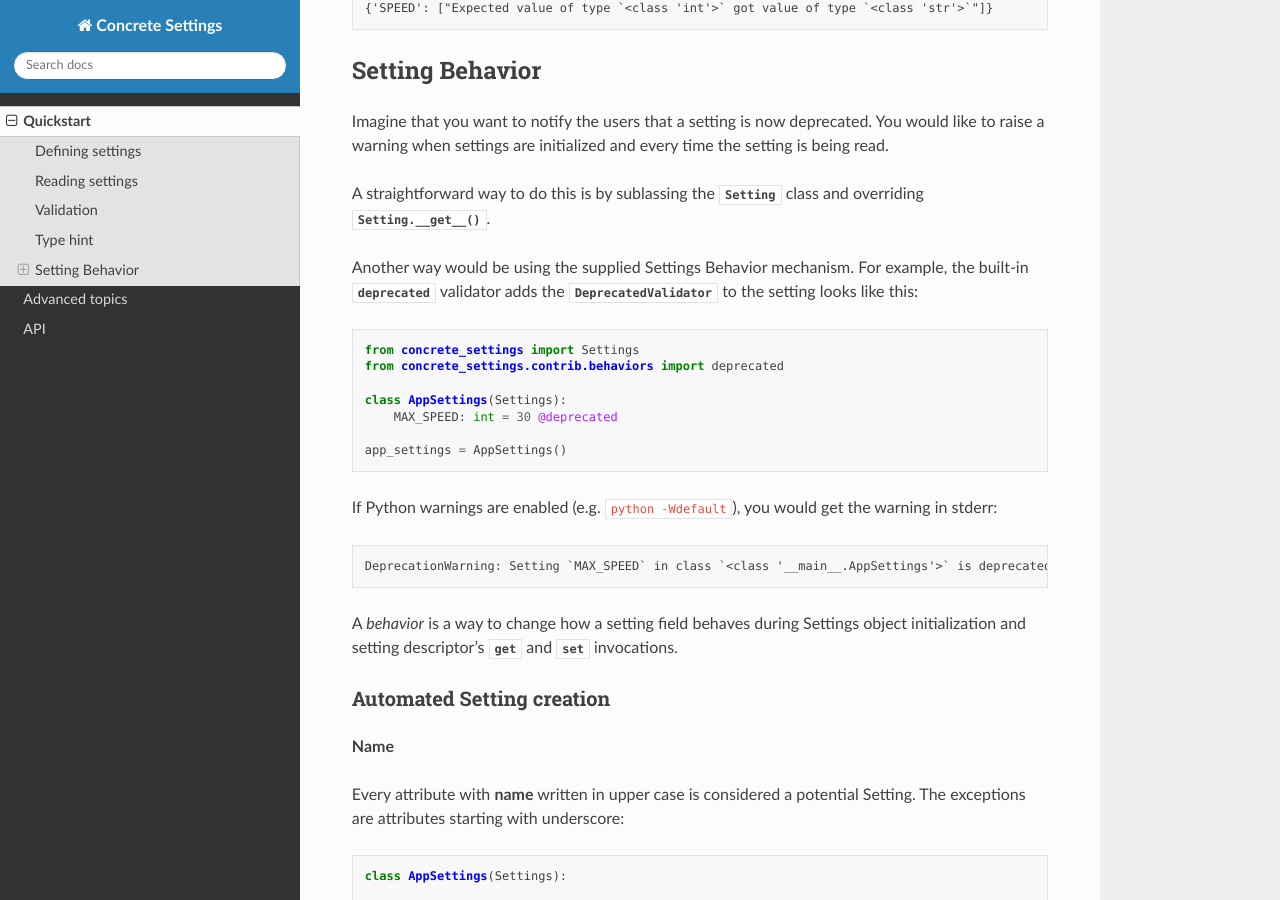
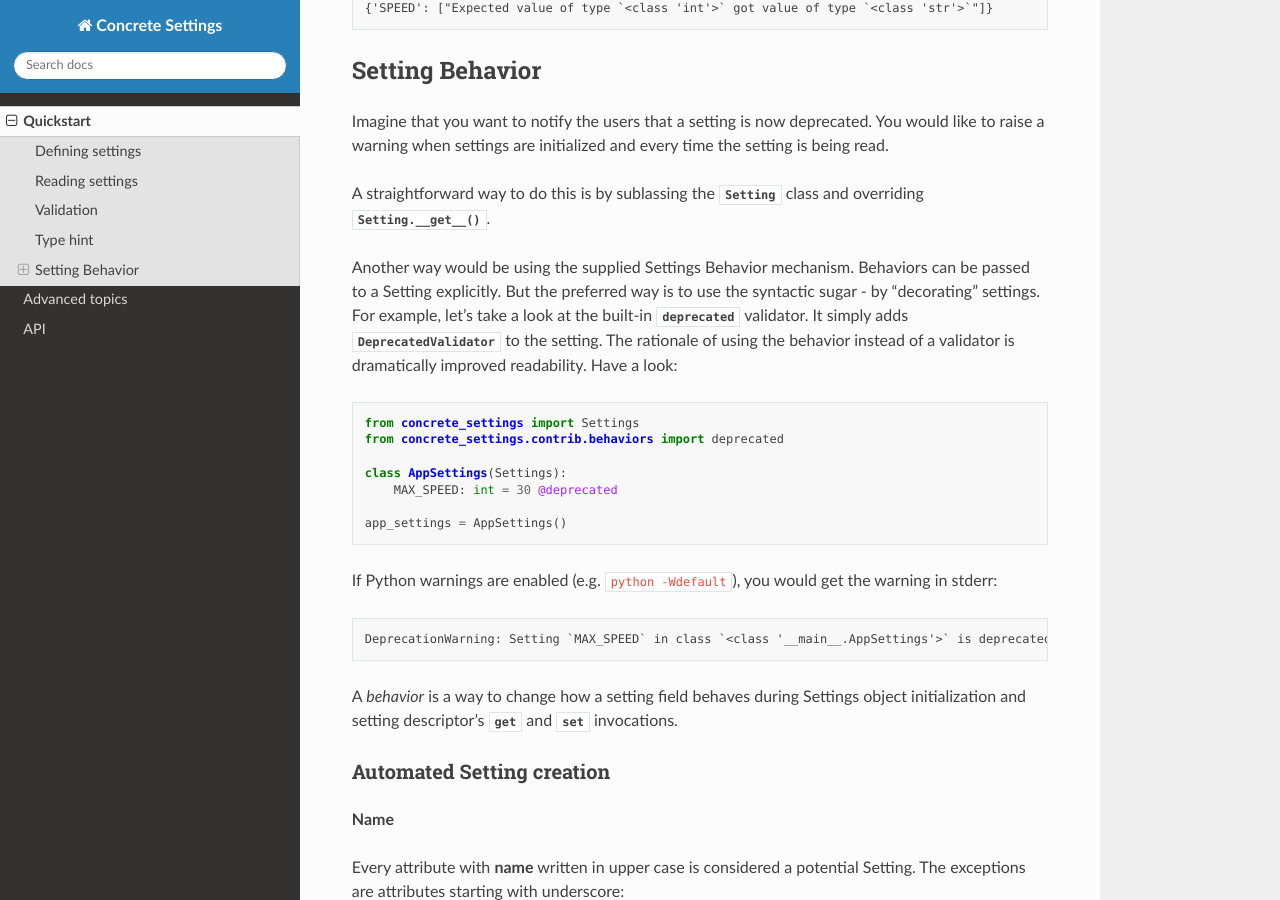
Before and after one commit to BasicWolf/archived-concrete-settings, a Sphinx documentation site: the page built from docs/quickstart.rst, in a window 1280 px wide and 900 px high, scrolled down 4505 px. Built offline with Sphinx 7.4.7 and the Read the Docs theme 2.0.0, drawn with Linux system fonts in a browser that asks for light colours.

Commit message:
Update quickstart/setting behaviour docs

```diff
--- a/docs/quickstart.rst
+++ b/docs/quickstart.rst
@@ -295,8 +295,12 @@ A straightforward way to do this is by sublassing the
 :meth:`Setting.__get__() <concrete_settings.Setting.__get__>`.
 
 Another way would be using the supplied Settings Behavior mechanism.
-For example, the built-in :class:`deprecated <concrete_settings.contrib.behaviors.deprecated>`
-validator adds the :class:`DeprecatedValidator <concrete_settings.contrib.validators.DeprecatedValidator>` to the setting looks like this:
+Behaviors can be passed to a Setting explicitly.
+But the preferred way is to use the syntactic sugar - by "decorating" settings.
+For example, let's take a look at the built-in :class:`deprecated <concrete_settings.contrib.behaviors.deprecated>`
+validator. It simply adds :class:`DeprecatedValidator <concrete_settings.contrib.validators.DeprecatedValidator>`
+to the setting. The rationale of using the behavior instead of a validator is dramatically improved readability.
+Have a look:
 
 .. testcode:: quickstart-behavior:
 
@@ -323,7 +327,6 @@ during Settings object initialization and setting descriptor's
 and
 :meth:`set <concrete_settings.Setting.__set__>`
 invocations.
-
 
 
 .. _automated_settings:
```
